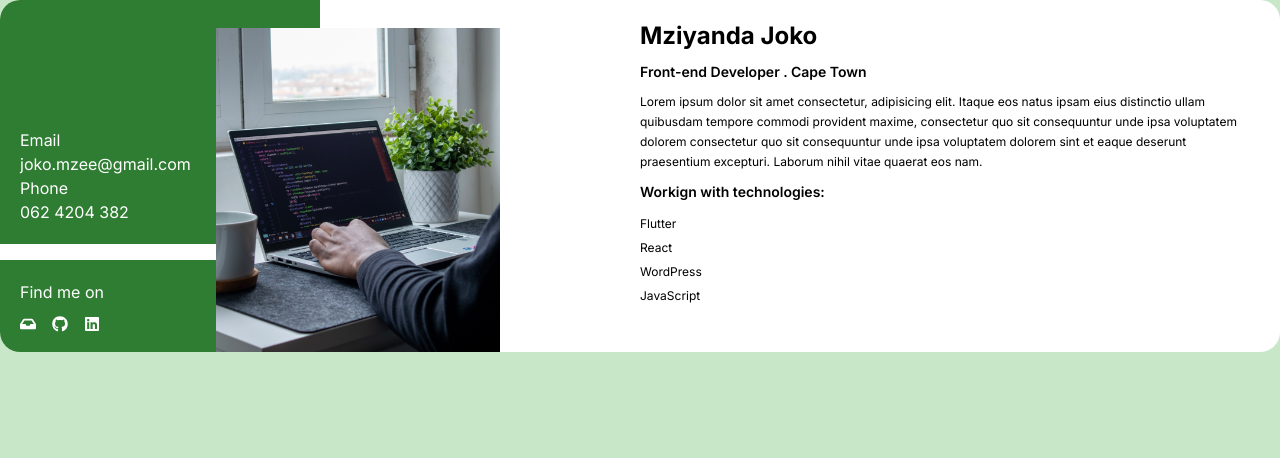
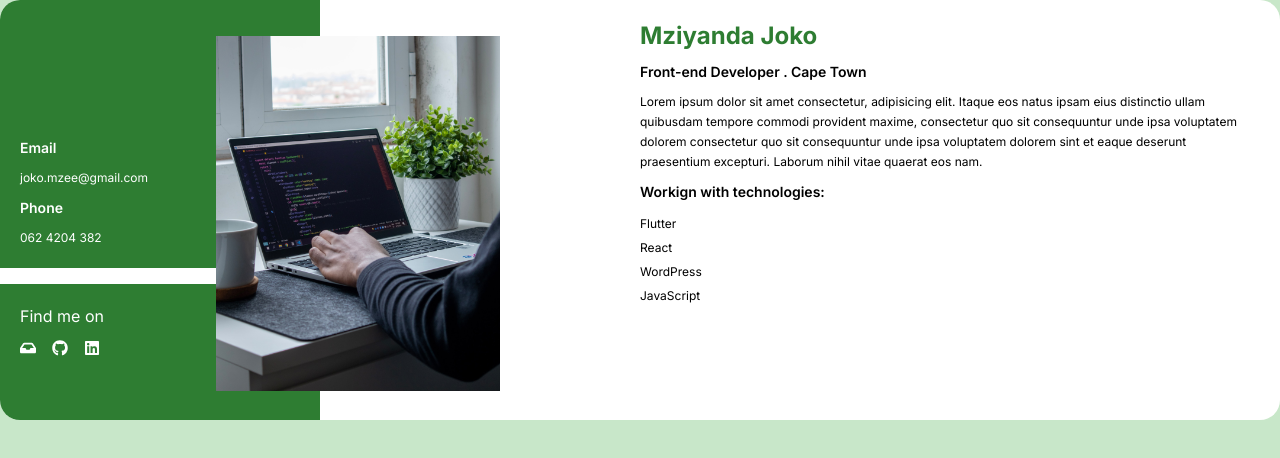
Before and after one commit to mziyandajoko/card_profile, a Next.js app: page /components/card in a window 1280 px wide. Shown: the top 458 px of the page. Built offline with nearby package versions, Linux system fonts and the light colour scheme.

Commit message:
absolute position image

```diff
--- a/app/components/card/page.jsx
+++ b/app/components/card/page.jsx
@@ -8,16 +8,16 @@ const card = () => {
 
       <div className='card__contact relative pt-32 p-5  text-white'>
           <div>
-              <h5 className=''>Email</h5>
-              <p>joko.mzee@gmail.com</p>
+              <h5 className='text-sm font-semibold leading-10'>Email</h5>
+              <p className='text-xs leading-5'>joko.mzee@gmail.com</p>
           </div>
           <div>
-              <h5 className=''>Phone</h5>
-              <p tell="062 4204 382">062 4204 382</p>
+              <h5 className='text-sm font-semibold leading-10'>Phone</h5>
+              <p className='text-xs leading-5' tell="062 4204 382">062 4204 382</p>
           </div>
 
 
-        <Image className='p-2 absolute min-h-full max-w-[100%] left-52 top-5'
+        <Image className='p-2 absolute min-h-full max-w-[100%] left-52 top-7'
           alt="developer image"
           src={`/images/developer.jpeg`}
           width={300}
@@ -26,7 +26,7 @@ const card = () => {
           <Footer />
           </div>
         <div className='py-5 pr-5'>
-          <h1 className='text-2xl font-bold'>Mziyanda Joko</h1>
+          <h1 className='text-2xl font-bold leading-8 color-green'>Mziyanda Joko</h1>
           <p className='text-sm font-semibold leading-10'>Front-end Developer . Cape Town</p>
           <p className='text-xs leading-5'>Lorem ipsum dolor sit amet consectetur,
           adipisicing elit. Itaque eos natus ipsam eius distinctio ullam quibusdam
--- a/app/components/footer/page.js
+++ b/app/components/footer/page.js
@@ -3,7 +3,7 @@ import {FaGithub, FaLinkedin, FaInbox, } from 'react-icons/fa';
 
 function footer() {
   return (
-    <footer className='mt-4 p-5 '>
+    <footer className='mt-4 p-5 pb-16'>
         <h5 className='text-white'>Find me on </h5>
           <div className='flex justify-between w-20 pt-3 text-white'>
             <FaInbox />
--- a/app/globals.css
+++ b/app/globals.css
@@ -9,6 +9,9 @@
   --green-color: #2e7d32;
 }
 
+.color-green{
+  color: var(--green-color);
+}
 
 body {
   color: var(--primary-color);
```
